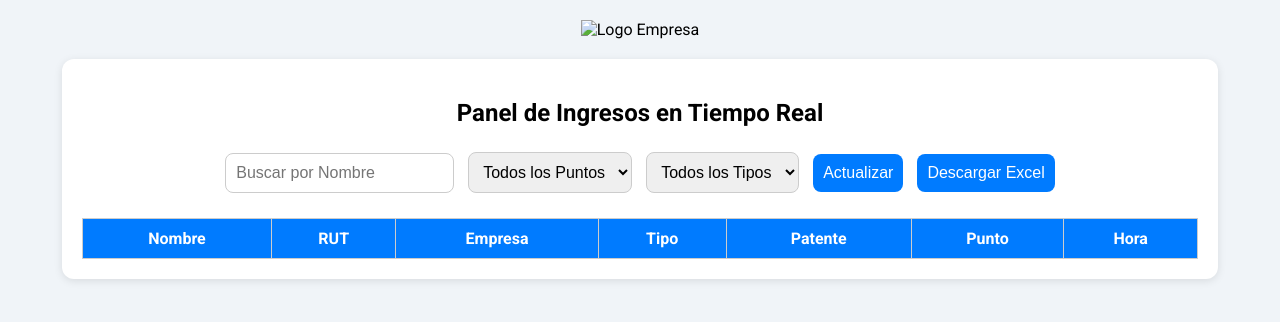
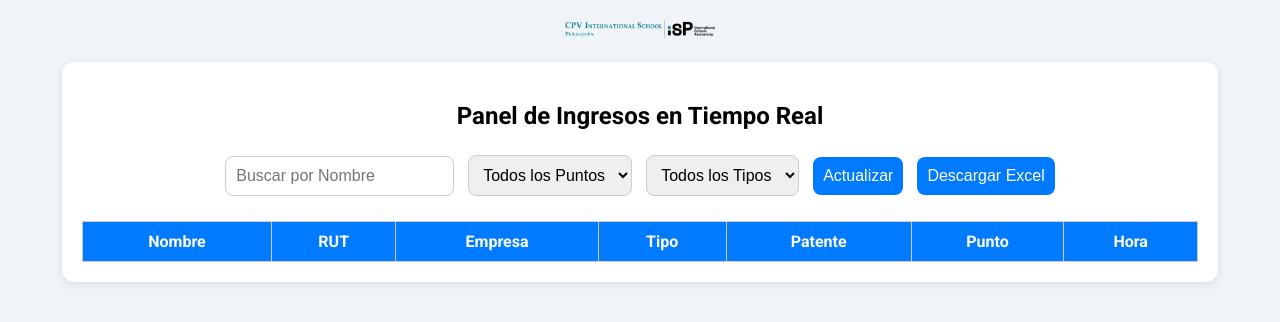
Before and after one commit to CPDV-REGISTER/REGISTRO-DE-INGRESO, a plain HTML site: page dashboard.html in a window 1280 px wide. Drawn offline with Linux system fonts and the light colour scheme; no server answers.

Commit message:
Update dashboard.html

```diff
--- a/dashboard.html
+++ b/dashboard.html
@@ -64,7 +64,7 @@
     </style>
 </head>
 <body>
-    <img src="logo.png" alt="Logo Empresa" class="logo">
+    <img src="LOGO-CPDV.png" alt="Logo Empresa" class="logo">
     <div class="panel">
         <h2>Panel de Ingresos en Tiempo Real</h2>
 
```
